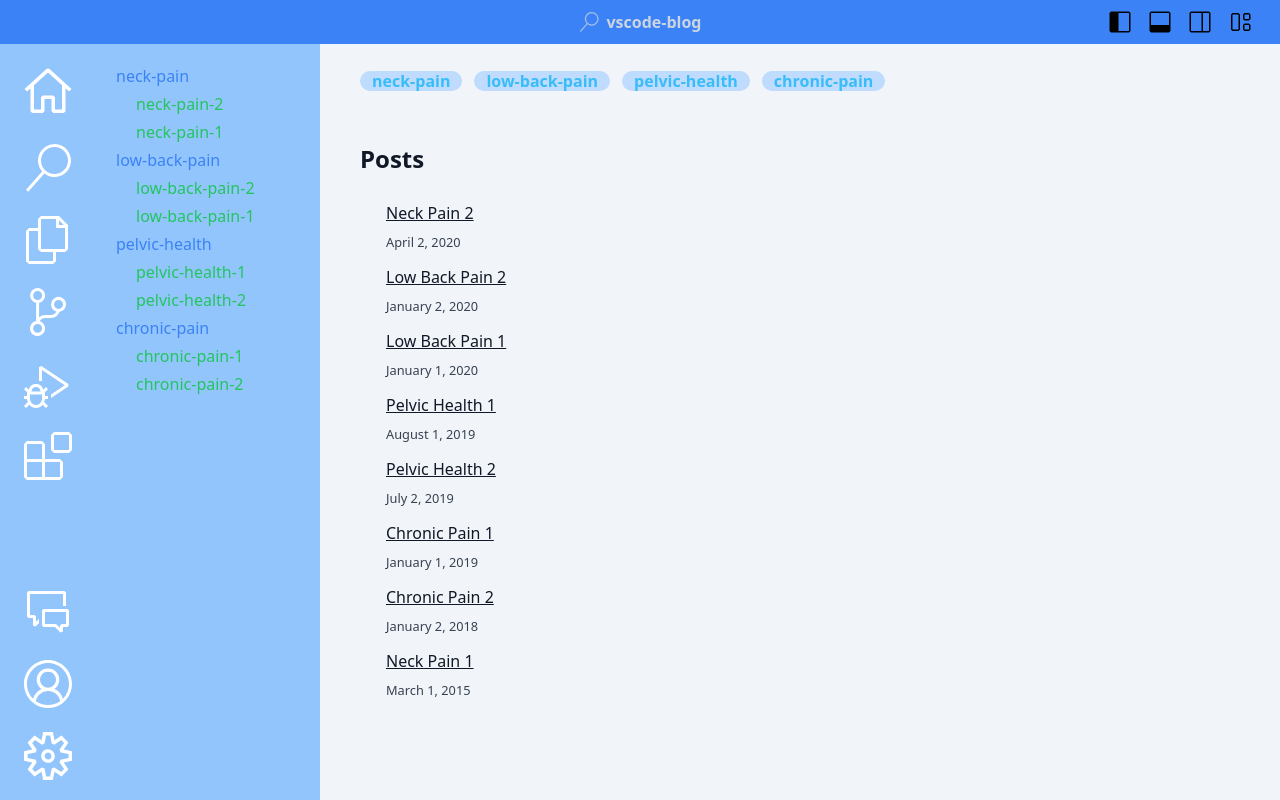
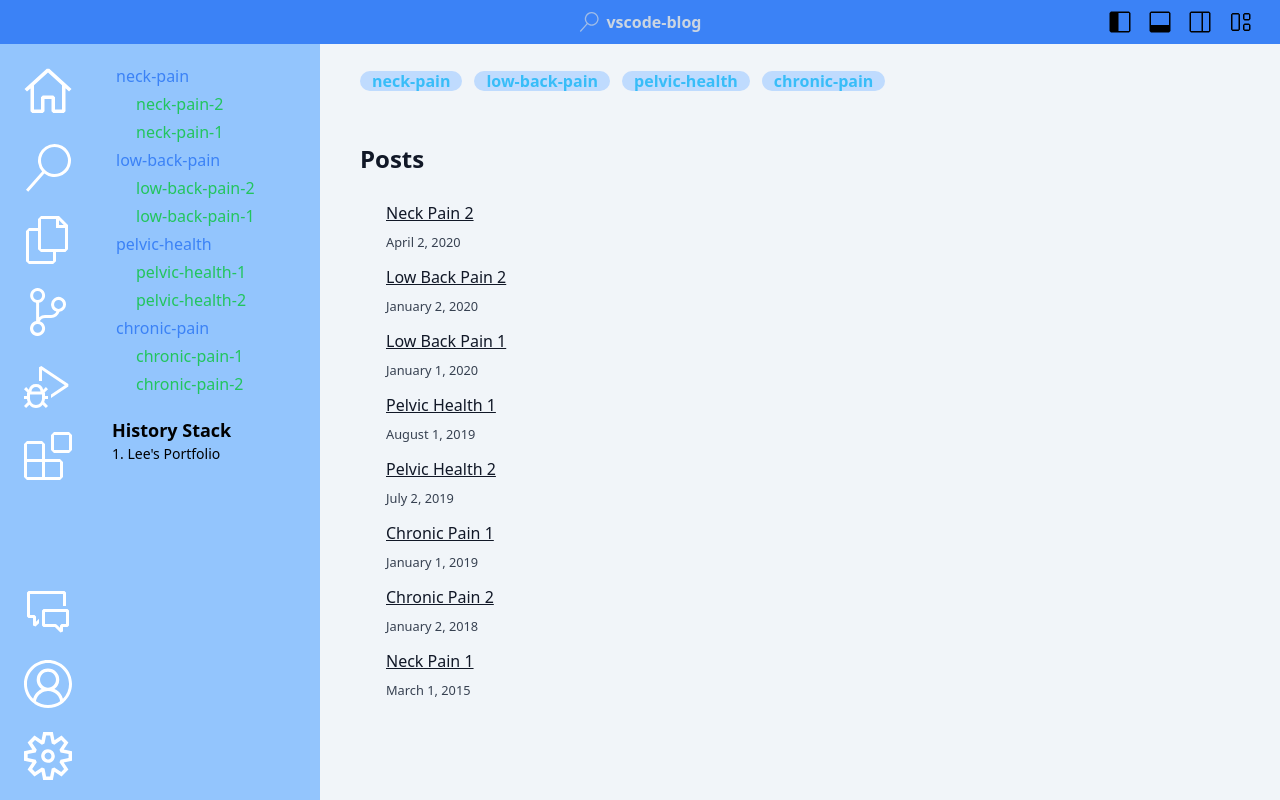
Before and after one commit to matty255/portraits, a Next.js app: page / in a window 1280 px wide. Built offline with nearby package versions, Linux system fonts and the light colour scheme.

Commit message:
feat: 히스토리 스택 추가

```diff
--- /dev/null
+++ b/src/components/AddOns/HistoryBox.tsx
@@ -0,0 +1,71 @@
+import { useEffect, useState } from "react";
+import { useRouter } from "next/router";
+import Link from "next/link";
+
+interface HistoryItem {
+  path: string;
+  title: string;
+}
+
+const HistoryComponent = () => {
+  const [historyStack, setHistoryStack] = useState<HistoryItem[]>([]);
+  const router = useRouter();
+
+  useEffect(() => {
+    const savedHistory = localStorage.getItem("historyStack");
+    if (savedHistory) {
+      setHistoryStack(JSON.parse(savedHistory));
+    }
+  }, []);
+
+  useEffect(() => {
+    const handleRouteChange = (url: string) => {
+      const newHistoryItem: HistoryItem = {
+        path: url,
+        title: document.title || "Untitled",
+      };
+
+      setHistoryStack((prevState) => {
+        // 마지막 아이템의 path와 새로운 아이템의 path를 비교
+        const lastItem = prevState[prevState.length - 1];
+        if (lastItem && lastItem.path === newHistoryItem.path) {
+          //   console.log("이미 있음");
+          return prevState; // 상태 변경 없이 현재 상태 반환
+        }
+
+        const newState = [...prevState, newHistoryItem].slice(-10);
+        localStorage.setItem("historyStack", JSON.stringify(newState));
+        return newState;
+      });
+    };
+
+    // 현재 경로를 처음에 한 번만 추가
+    handleRouteChange(router.asPath);
+
+    router.events.on("routeChangeComplete", handleRouteChange);
+
+    return () => {
+      router.events.off("routeChangeComplete", handleRouteChange);
+    };
+  }, [router]);
+
+  return (
+    <div className="p-4">
+      <h2 className="text-lg font-bold">History Stack</h2>
+      <ul className="list-decimal list-inside">
+        {historyStack
+          .slice()
+          .reverse()
+          .map((item, index) => (
+            <li key={index} className="text-sm">
+              <Link href={item.path || "/"}>
+                {item.title || item.path || "Untitled"}
+              </Link>
+            </li>
+          ))}
+      </ul>
+    </div>
+  );
+};
+
+export default HistoryComponent;
--- a/src/components/Bars/SideBar.tsx
+++ b/src/components/Bars/SideBar.tsx
@@ -15,6 +15,7 @@ import dynamic from "next/dynamic";
 import Search from "../AddOns/Search";
 import FolderTree from "../AddOns/FolderTree";
 import Link from "next/link";
+import HistoryComponent from "../AddOns/HistoryBox";
 
 const FadeInAnimation = dynamic(() => import("@/common/FadeInAnimation"));
 
@@ -106,6 +107,7 @@ export default function SideBar({
           <div className="pt-16 w-full h-full transition">
             {category === "search" && <Search />}
             {category === "folder" && <FolderTree />}
+            <HistoryComponent />
           </div>
         )}
       </div>
```
